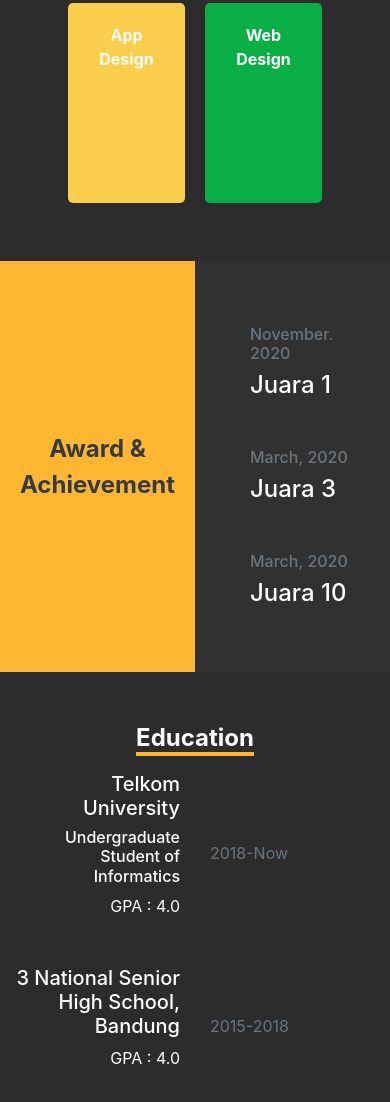
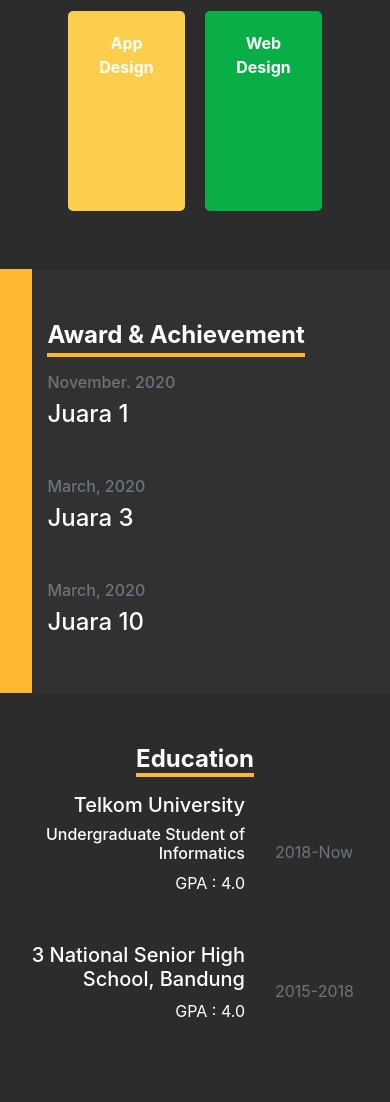
Before and after one commit to crmelsauce/Code-Workshop-Telkom-University, a website: page index.html in a window 390 px wide. Shown: the part 1695-2797 px from the top of the page. Drawn offline with nearby package versions, Linux system fonts and the light colour scheme.

Commit message:
fix layout

```diff
--- a/index.html
+++ b/index.html
@@ -75,13 +75,13 @@
                 <div class="col-md-3">
                   <a
                     href="#"
-                    class="btn px-3 btn-sm btn-warning"
+                    class="btn px-3 btn-sm mb-2 btn-warning"
                     style="width: 150px"
                     >Hire me</a
                   >
                   <a
                     href="#"
-                    class="btn px-3 mt-2 btn-sm btn-outline-warning"
+                    class="btn px-3 btn-sm mb-2 btn-outline-warning"
                     style="border: none; width: 150px"
                     >Download CV</a
                   >
@@ -130,22 +130,27 @@
         id="achievements"
         style="background-color: #ffb633"
       >
-        <div class="col-6 py-5 text-center">
-          <span class="section-title text-dark"> Award & Achievement </span>
+        <div class="col-1 col-md-6 py-0 p-md-5 text-center">
+          <span class="section-title text-dark d-none d-md-inline-block">
+            Award & Achievement
+          </span>
         </div>
-        <div class="col-6 py-5" style="background-color: #313131">
-          <ul class="mt-3">
+        <div class="col-11 col-md-6 py-5" style="background-color: #313131">
+          <span class="section-title d-md-none d-inline-block">
+            Award & Achievement
+          </span>
+          <div class="mt-3">
             <h6 class="text-muted">November. 2020</h6>
             <h4 class="subheading">Juara 1</h4>
-          </ul>
-          <ul class="mt-5">
+          </div>
+          <div class="mt-5">
             <h6 class="text-muted">March, 2020</h6>
             <h4>Juara 3</h4>
-          </ul>
-          <ul class="mt-5">
+          </div>
+          <div class="mt-5">
             <h6 class="text-muted">March, 2020</h6>
             <h4>Juara 10</h4>
-          </ul>
+          </div>
         </div>
       </div>
       <div class="row" id="education" style="background-color: #2c2c2c">
@@ -154,19 +159,19 @@
             <span class="section-title">Education</span>
           </div>
           <div class="row py-3 align-items-center">
-            <div class="col-6 text-right">
+            <div class="col-8 col-md-6 text-right">
               <h5>Telkom University</h5>
               <h6>Undergraduate Student of Informatics</h6>
               <p>GPA : 4.0</p>
             </div>
-            <div class="col-6 text-muted">2018-Now</div>
+            <div class="col-4 col-md-6 text-muted">2018-Now</div>
           </div>
           <div class="row py-3 align-items-center">
-            <div class="col-6 text-right">
+            <div class="col-8 col-md-6 text-right">
               <h5>3 National Senior High School, Bandung</h5>
               <p>GPA : 4.0</p>
             </div>
-            <div class="col-6 text-muted">2015-2018</div>
+            <div class="col-4 col-md-6 text-muted">2015-2018</div>
           </div>
         </div>
       </div>
```
